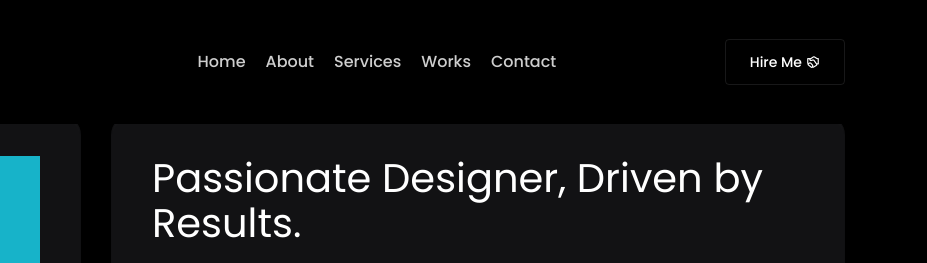
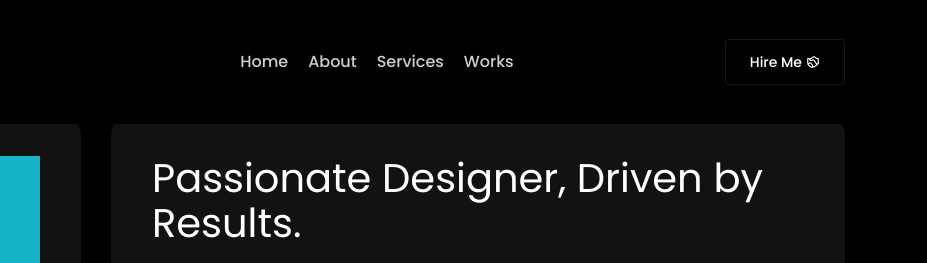
Before and after one commit to zainrafiq1/Zain-rafiq, a plain HTML site: page about.html in a window 1280 px wide. Shown: the top 263 px of the page, 353-1280 px from the left. Drawn offline with Linux system fonts and the light colour scheme.

Commit message:
Removes contect from menu in all pages

```diff
--- a/about.html
+++ b/about.html
@@ -98,7 +98,7 @@
                                     <li><a class="nav-link-click" href="about.html">about</a></li>
                                     <li><a class="nav-link-click" href="service.html">services</a></li>
                                     <li><a class="nav-link-click" href="works.html">works</a></li>
-                                    <li><a class="nav-link-click" href="contact.html">Contact</a></li>
+                                    <!-- <li><a class="nav-link-click" href="contact.html">Contact</a></li> -->
                                 </ul>
                             </div>
                         </nav>
```
Also changed, not shown: index.html (+1 -1 lines), service.html (+1 -1 lines), single-project.html (+1 -1 lines), works.html (+1 -1 lines).
